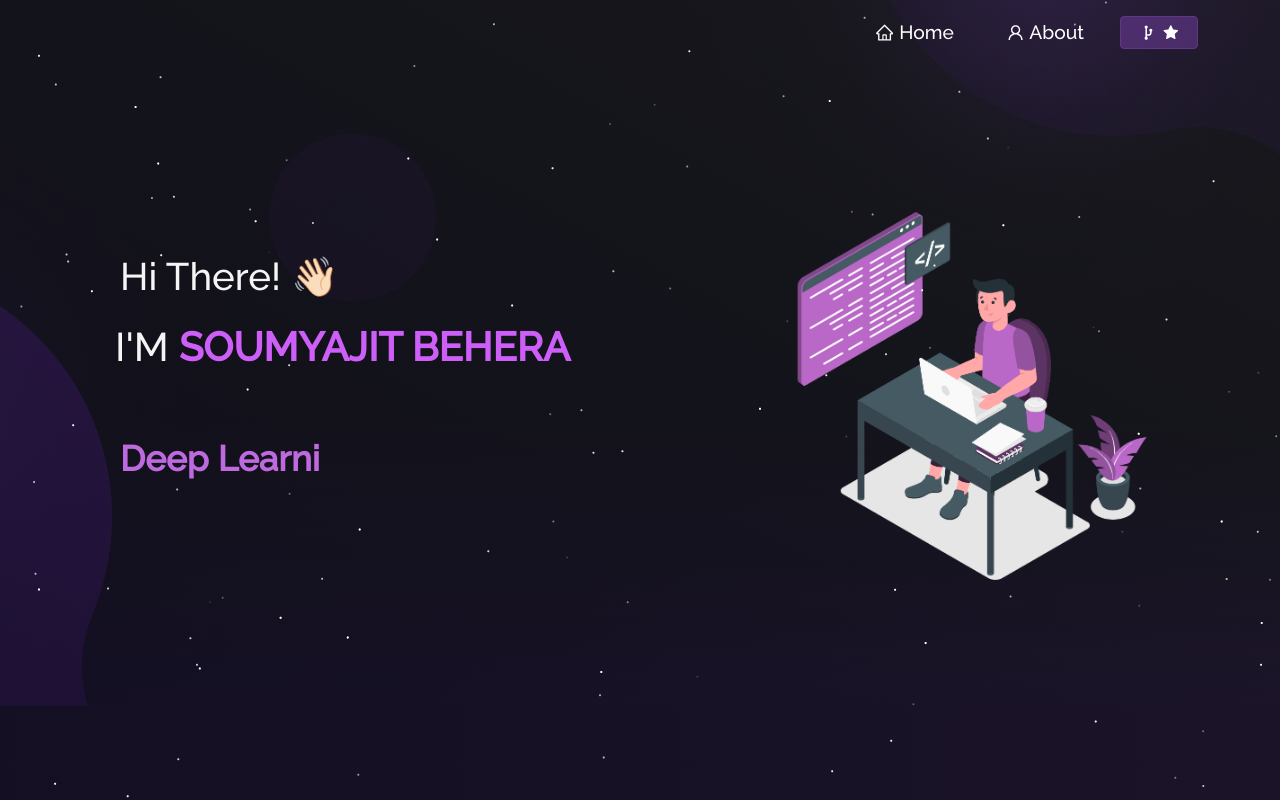
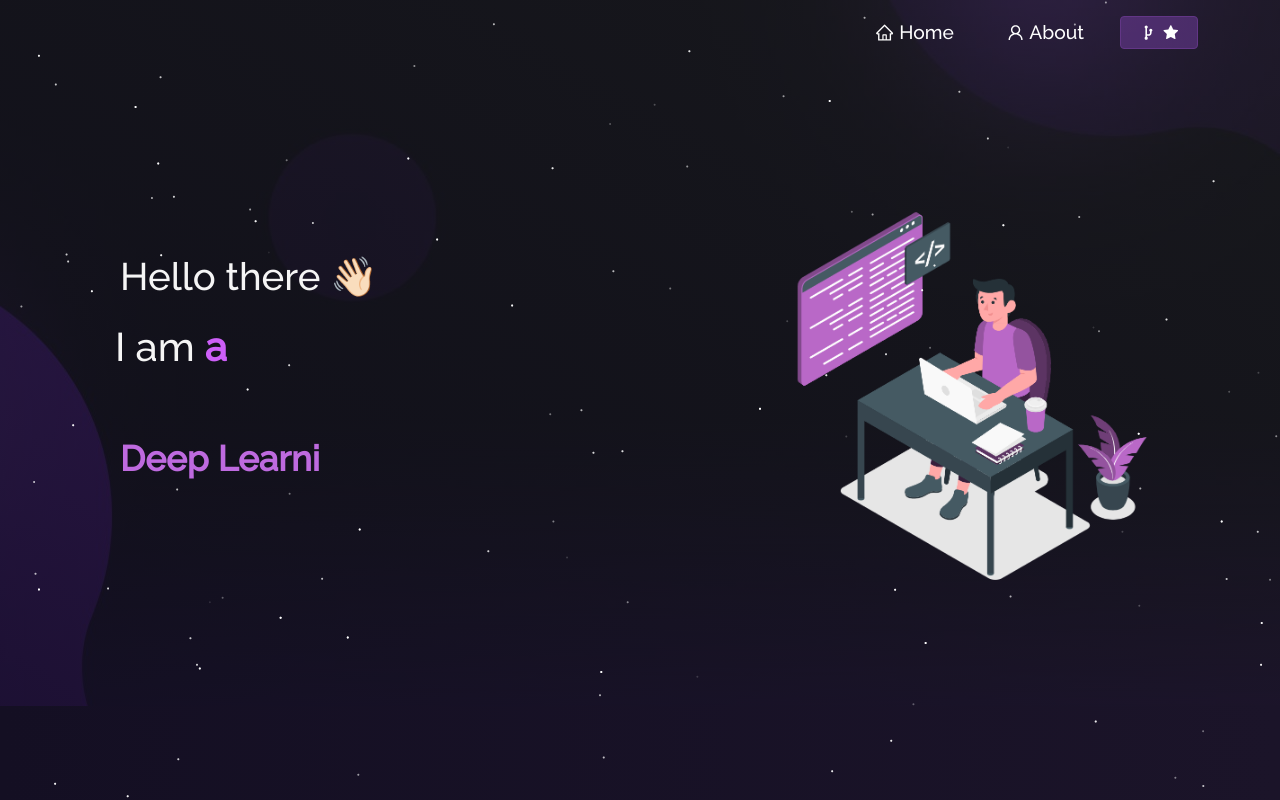
Before and after one commit to joshuamcguire/react-portfolio, a React (Create React App) app: page / in a window 1280 px wide. Shown: the top 800 px of the page. Built offline with nearby package versions, Linux system fonts and the light colour scheme.

Commit message:
Update Home.js

```diff
--- a/src/components/Home/Home.js
+++ b/src/components/Home/Home.js
@@ -14,15 +14,15 @@ function Home() {
           <Row>
             <Col md={7} className="home-header">
               <h1 style={{ paddingBottom: 15 }} className="heading">
-                Hi There!{" "}
+              Hello there {" "}
                 <span className="wave" role="img" aria-labelledby="wave">
                   👋🏻
                 </span>
               </h1>
 
               <h1 className="heading-name">
-                I'M
-                <strong className="main-name"> SOUMYAJIT BEHERA</strong>
+                I am
+                <strong className="main-name"> a</strong>
               </h1>
 
               <div style={{ padding: 50, textAlign: "left" }}>
```
